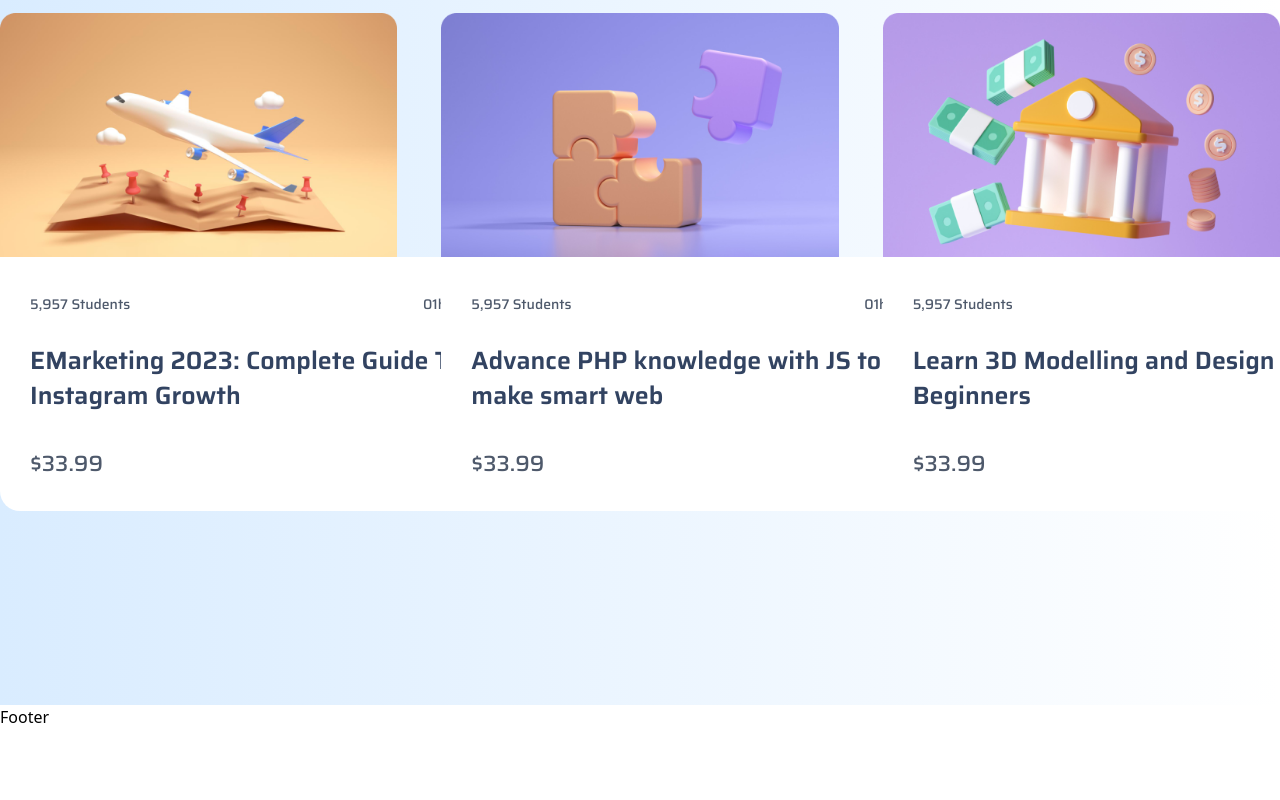
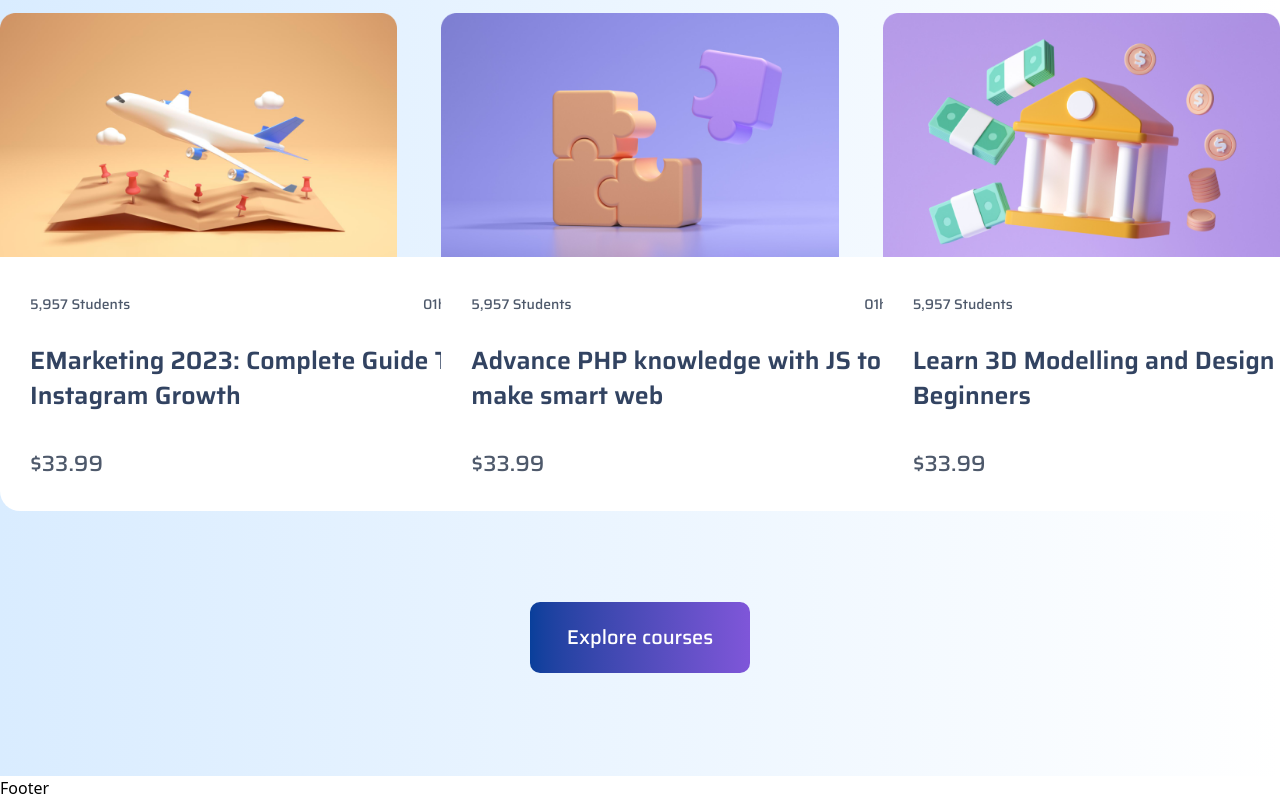
Before and after one commit to shoumen-shomu/edujarr, a Next.js app: page / in a window 1280 px wide. Shown: the part 2061-2861 px from the top of the page. Before the commit the page ends 2790 px from the top, so only its background shows below. Built offline with nearby package versions, Linux system fonts and the light colour scheme.

Commit message:
Course section done

```diff
--- a/src/app/layouts/home/Featuredcourses.jsx
+++ b/src/app/layouts/home/Featuredcourses.jsx
@@ -1,3 +1,4 @@
+import Button from "@/app/components/Button";
 import Container from "@/app/components/Container";
 import Coursecard from "@/app/components/Coursecard";
 import React from "react";
@@ -63,7 +64,9 @@ const Featuredcourses = () => {
               duration={"01h 49m"}
             />
           </div>
-
+          <div className="text-center">
+            <Button className={"py-4.5 px-9.25 font-saira font-medium text-[20px] text-[#FFFFFF] leading-8.75 bg-linear-to-r from-[#083F9B] to-[#7F56D9] rounded-[10px]"} btnTxt={"Explore courses"}/>
+          </div>
         </Container>
       </section>
     </>
```
